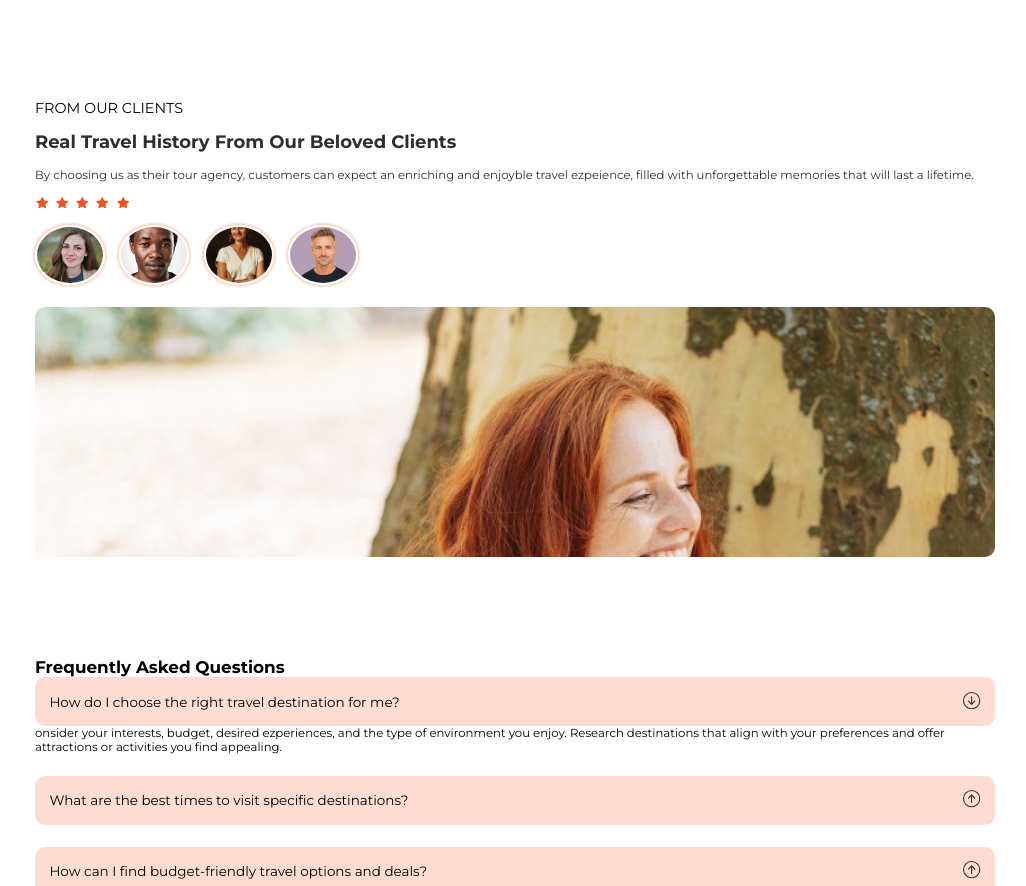
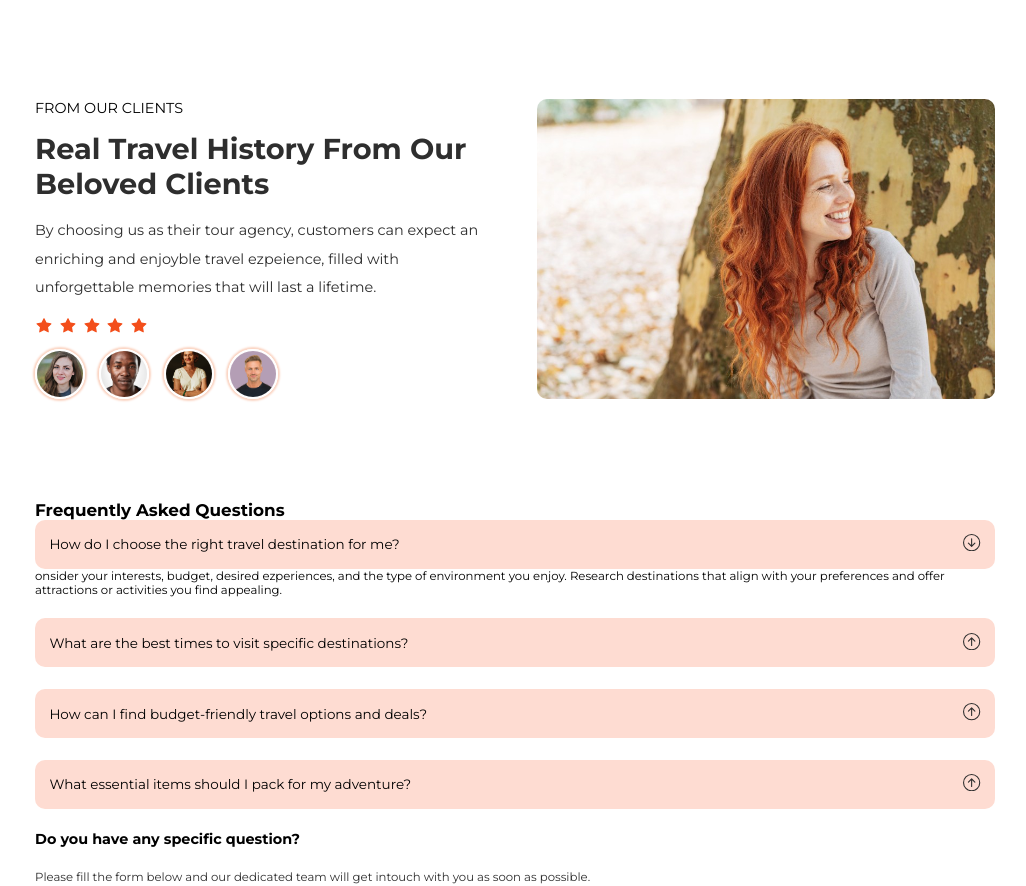
Before and after one commit to KarolinaReseman/travelproject, a React (Vite) app: page / in a window 1280 px wide. Shown: the part 2720-3606 px from the top of the page, without its empty margins (125-1151 px from the left). Built offline with nearby package versions, Linux system fonts and the light colour scheme.

Commit message:
added @media screen

```diff
--- a/src/Components/Reviews/Reviews.css
+++ b/src/Components/Reviews/Reviews.css
@@ -62,4 +62,76 @@
 .review .secContainer .imgDiv img {
   -o-object-fit: cover;
      object-fit: cover;
+}
+
+@media screen and (min-width: 480px) {
+  .review .secContainer .textDiv .redText {
+    font-size: var(--normalFontSize);
+  }
+  .review .secContainer .textDiv h3 {
+    font-size: 20px;
+    color: var(--blackColor);
+  }
+  .review .secContainer .textDiv p {
+    color: var(--blackColor);
+    font-size: var(--normalFontSize);
+  }
+  .review .secContainer .textDiv .stars .icon {
+    font-size: var(--h2FontSize);
+  }
+  .review .secContainer .textDiv .clientsImages img {
+    height: 50px;
+    width: 50px;
+  }
+  .review .secContainer .imgDiv {
+    height: 100% x;
+    width: 100%;
+  }
+  .review .secContainer .imgDiv img {
+    height: 100%;
+    width: 100%;
+  }
+}
+@media screen and (min-width: 740px) {
+  .review .secContainer {
+    grid-template-columns: repeat(2, 1fr);
+  }
+  .review .secContainer .textDiv .redText {
+    font-size: var(--normalFontSize);
+  }
+  .review .secContainer .textDiv h3 {
+    font-size: 20px;
+    color: var(--normalFontSize);
+  }
+  .review .secContainer .textDiv p {
+    color: var(--blackColor);
+    font-size: var(--normalFontSize);
+  }
+  .review .secContainer .textDiv .stars .icon {
+    font-size: var(--h2FontSize);
+  }
+  .review .secContainer .clientsImages img {
+    height: 120px;
+    width: 120px;
+  }
+}
+@media screen and (min-width: 1240px) {
+  .review .secContainer {
+    gap: 3rem;
+  }
+  .review .secContainer .textDiv .redText {
+    font-size: var(--h3FontSize);
+  }
+  .review .secContainer .textDiv h3 {
+    font-size: var(--h1FontSize);
+    color: var(--blackColor);
+  }
+  .review .secContainer .textDiv p {
+    color: var(--blackColor);
+    font-size: var(--h3FontSize);
+    line-height: 2rem;
+  }
+  .review .secContainer .imgDiv {
+    height: 300px;
+  }
 }/*# sourceMappingURL=Reviews.css.map */
--- a/src/Components/Reviews/Reviews.scss
+++ b/src/Components/Reviews/Reviews.scss
@@ -74,3 +74,112 @@
         }
     }
 }
+
+@media screen and (min-width: 480px) {
+    .review{
+        .secContainer{
+            .textDiv{
+                .redText{
+                    font-size: var(--normalFontSize);
+                }
+
+                h3{
+                    font-size: 20px;
+                    color: var(--blackColor);
+                }
+                p{
+                    color: var(--blackColor);
+                    font-size: var(--normalFontSize);
+                }
+
+                .stars{
+                    .icon{
+                        font-size: var(--h2FontSize);
+                    }
+                }
+
+                .clientsImages{
+                    img{
+                        height: 50px;
+                        width: 50px;
+                    }
+                }
+            }
+
+            .imgDiv{
+                height: 100%x;
+                width: 100%;
+                img{
+                    height: 100%;
+                    width: 100%;
+                }
+            }
+        }
+    }
+}
+
+@media screen and (min-width: 740px){
+    .review{
+        .secContainer{
+            grid-template-columns: repeat(2,1fr);
+
+            .textDiv{
+                .redText{
+                    font-size: var(--normalFontSize);
+                }
+
+                h3{
+                    font-size: 20px;
+                    color: var(--normalFontSize);
+                }
+
+                p{
+                    color: var(--blackColor);
+                    font-size: var(--normalFontSize);
+                }
+
+                .stars{
+                    .icon{
+                        font-size: var(--h2FontSize);
+                    }
+                }
+            }
+
+            .clientsImages{
+                img{
+                    height: 120px;
+                    width: 120px;
+                }
+            }
+        }
+    }
+}
+
+@media screen and (min-width: 1240px){
+    .review{
+        .secContainer{
+            gap: 3rem;
+
+            .textDiv{
+                .redText{
+                    font-size: var(--h3FontSize);
+                }
+
+                h3{
+                    font-size: var(--h1FontSize);
+                    color: var(--blackColor);
+                }
+
+                p{
+                    color: var(--blackColor);
+                    font-size: var(--h3FontSize);
+                    line-height: 2rem;
+                }
+            }
+
+            .imgDiv{
+                height: 300px;
+            }
+        }
+    }
+}
```
Also changed, not shown: 1 other file (tests, documents, lock files or other folders).
